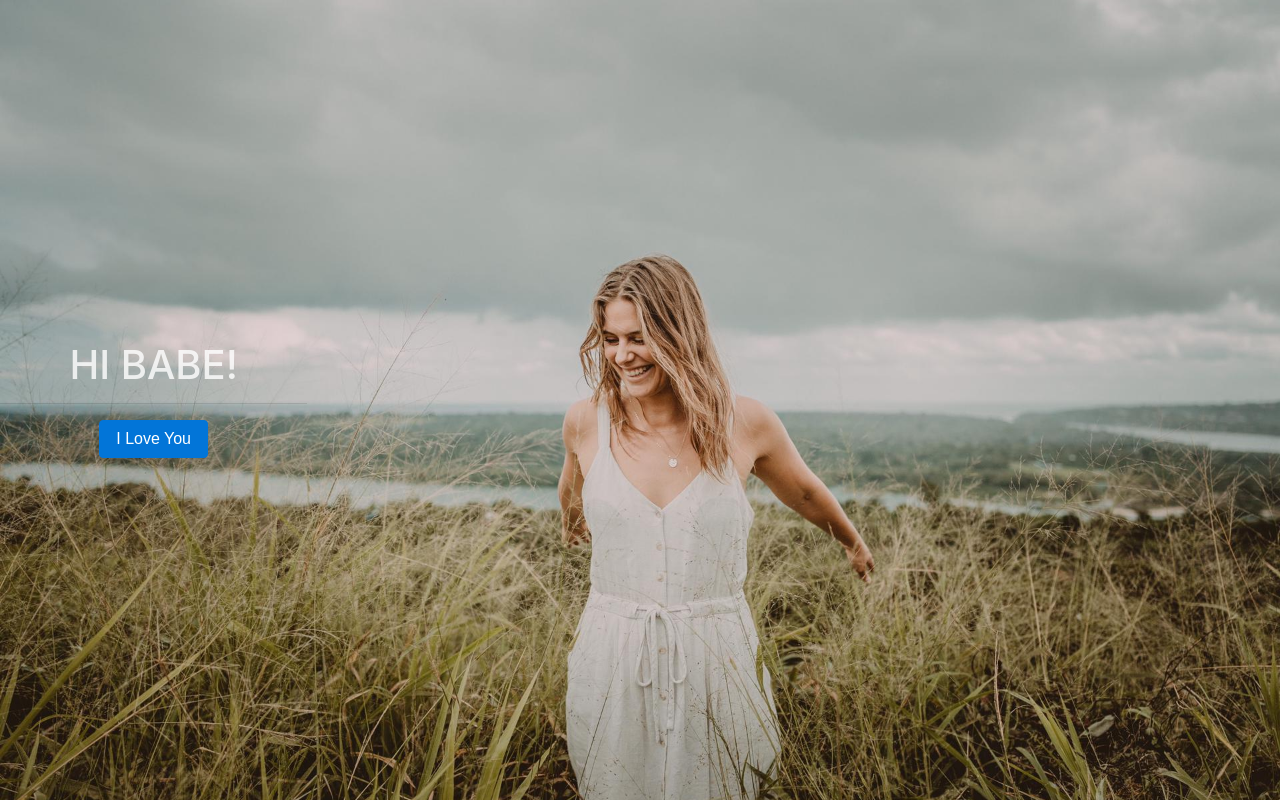
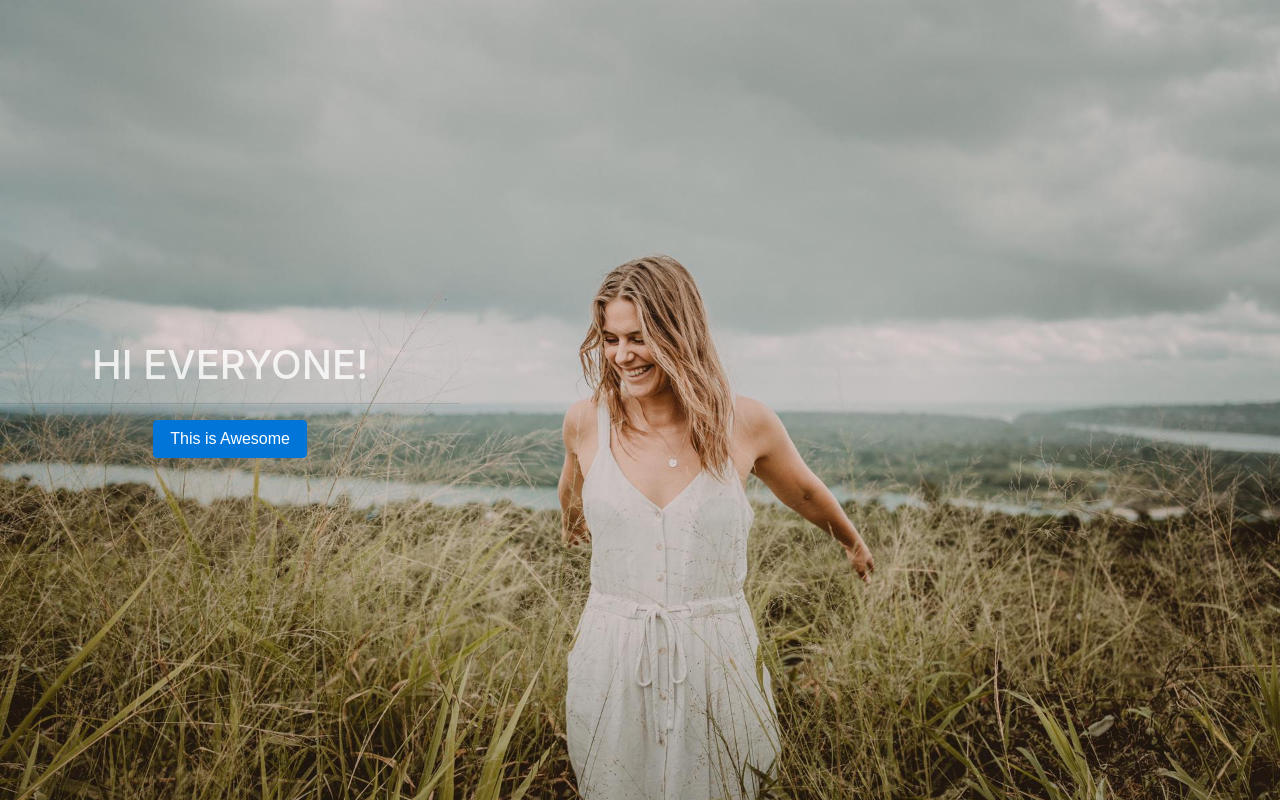
Before and after one commit to mamerian/Aaron32313.github.io, a plain HTML site: page emoji.html in a window 1280 px wide. Drawn offline with nearby package versions, Linux system fonts and the light colour scheme.

Commit message:
Emo Updates 2020

```diff
--- a/emoji.html
+++ b/emoji.html
@@ -13,12 +13,12 @@
         <div class="row">
           <div class="col-lg-12 my-auto">
             <h1 class="text-uppercase faded">
-              Hi Babe!
+              Hi Everyone!
              </h1>
              <hr>
              </div>
              <div class="col-lg-12 my-auto">
-            <button type="button" class="btn btn-primary btn-xl">I Love You</a></button>
+            <button type="button" class="btn btn-primary btn-xl">This is Awesome</a></button>
          </div>
         </div>
       </div>
```
